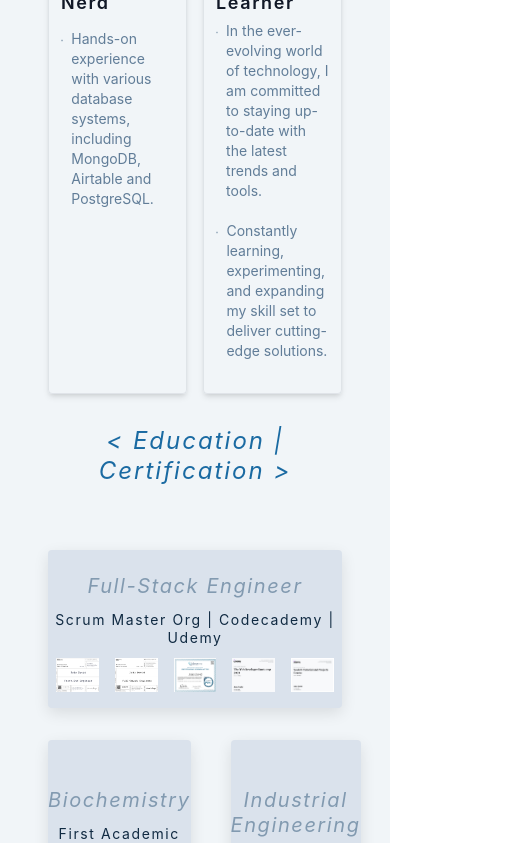
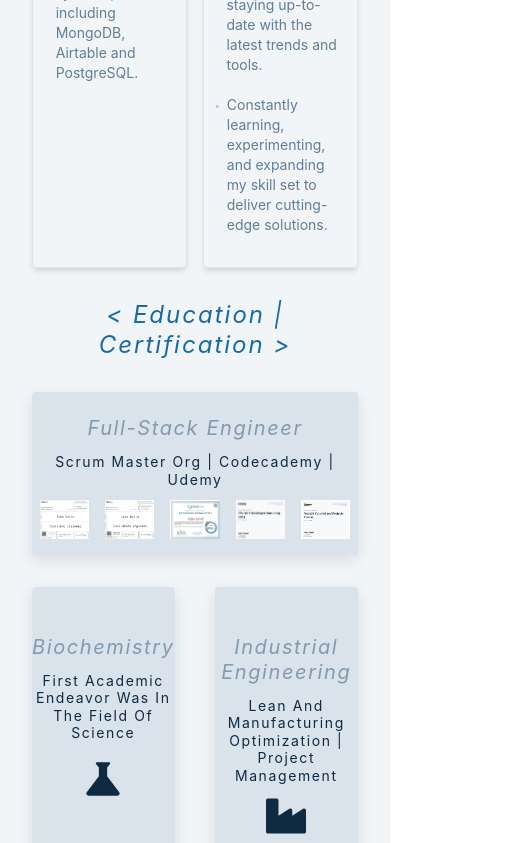
Before and after one commit to jopbdavid/portefolio_2.0, a React (Create React App) app: page /about in a window 390 px wide. Shown: the part 1219-2062 px from the top of the page, 506 px wide, since content can reach past the window. Built offline with nearby package versions, Linux system fonts and the light colour scheme.

Commit message:
About page updated media query

```diff
--- a/src/About.js
+++ b/src/About.js
@@ -129,7 +129,7 @@ const About = () => {
         </div>
         {/* </div> */}
 
-        <div className="w-[100%]">
+        <div className="w-[100%] edu">
           <div className="experience">
             <h3>&lt; Education | Certification &gt;</h3>
           </div>
@@ -165,7 +165,7 @@ const About = () => {
               />
             </div>
           </div>
-          <div className="flex flex-row gap-x-10 ">
+          <div className="flex flex-row gap-x-10 edu">
             <div className="education-one">
               <h3>Biochemistry</h3>
               <h4>First academic endeavor was in the field of science</h4>
@@ -226,8 +226,8 @@ const Wrapper = styled.section`
   }
   @media screen and (max-width: 992px) {
     .about {
-      margin-left: 3rem;
-      margin-right: 3rem;
+      margin-left: 2rem;
+      margin-right: 2rem;
     }
   }
 
@@ -296,11 +296,9 @@ const Wrapper = styled.section`
   }
 
   .experience {
-    margin-bottom: 4rem;
+    margin-bottom: 2rem;
     margin-left: 0;
     margin-right: 0;
-  }
-  @media screen and (max-width: 992px) {
   }
 
   .experience h3 {
@@ -394,4 +392,32 @@ const Wrapper = styled.section`
       box-shadow: -2px 0 #ffbd46;
     }
   }
+
+  @media screen and (max-width: 375px) {
+    .edu {
+      display: grid;
+      grid-template-columns: 1fr;
+    }
+    .experience {
+      padding-bottom: 0;
+    }
+    .education-one {
+      margin-bottom: 2rem;
+    }
+  }
+
+  @media screen and (max-width: 768px) {
+    .job-btn {
+      margin: 0.5rem 0;
+    }
+    .btn-container {
+      margin: 0.5rem;
+    }
+    .title-experience {
+      margin-bottom: 1rem;
+    }
+    .job-desc p {
+      width: 90%;
+    }
+  }
 `;
```
